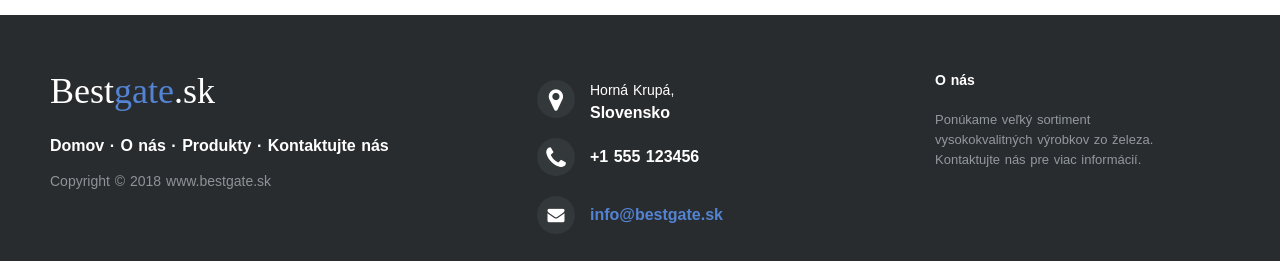
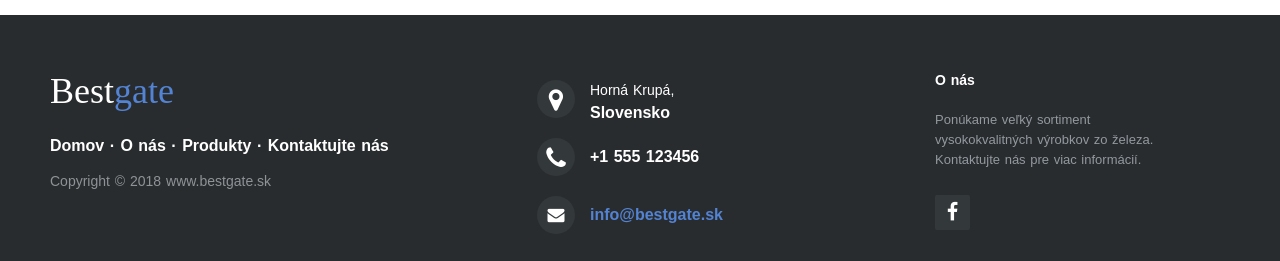
Before and after one commit to cifo71/bestgate, a Nuxt app: page /Domov in a window 1280 px wide. Shown: the part 501-762 px from the top of the page. Built offline with nearby package versions, Linux system fonts and the light colour scheme.

Commit message:
pridanie FB do footeru
pridanie FB do footeru

```diff
--- a/components/UiFooter.vue
+++ b/components/UiFooter.vue
@@ -5,7 +5,7 @@
 
 			<div class="footer-left">
 
-				<h3>Best<span>gate</span>.sk</h3>
+				<h3>Best<span>gate</span></h3>
 
 				<p class="footer-links">
 				  <router-link :to="{ name: 'domov' }">Domov</router-link>
@@ -41,6 +41,14 @@
 					<span>O nás</span>
 					Ponúkame veľký sortiment vysokokvalitných výrobkov zo železa. Kontaktujte nás pre viac informácií.
 				</p>
+
+				<div class="footer-icons">
+
+					<a href="https://www.facebook.com/"><i class="fa fa-facebook"></i></a>
+
+
+				</div>
+
 			</div>
 
 		</footer>
```
